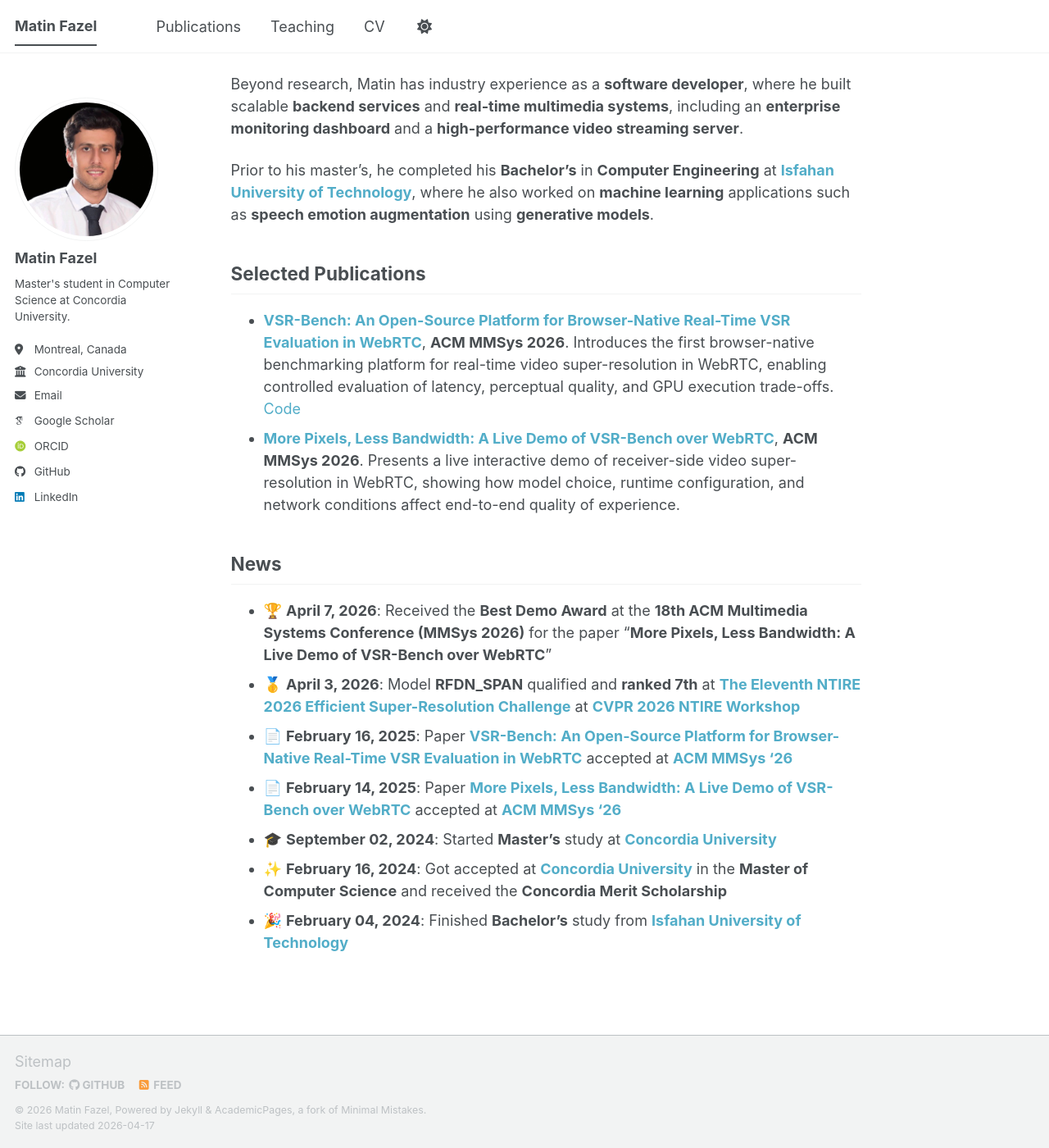
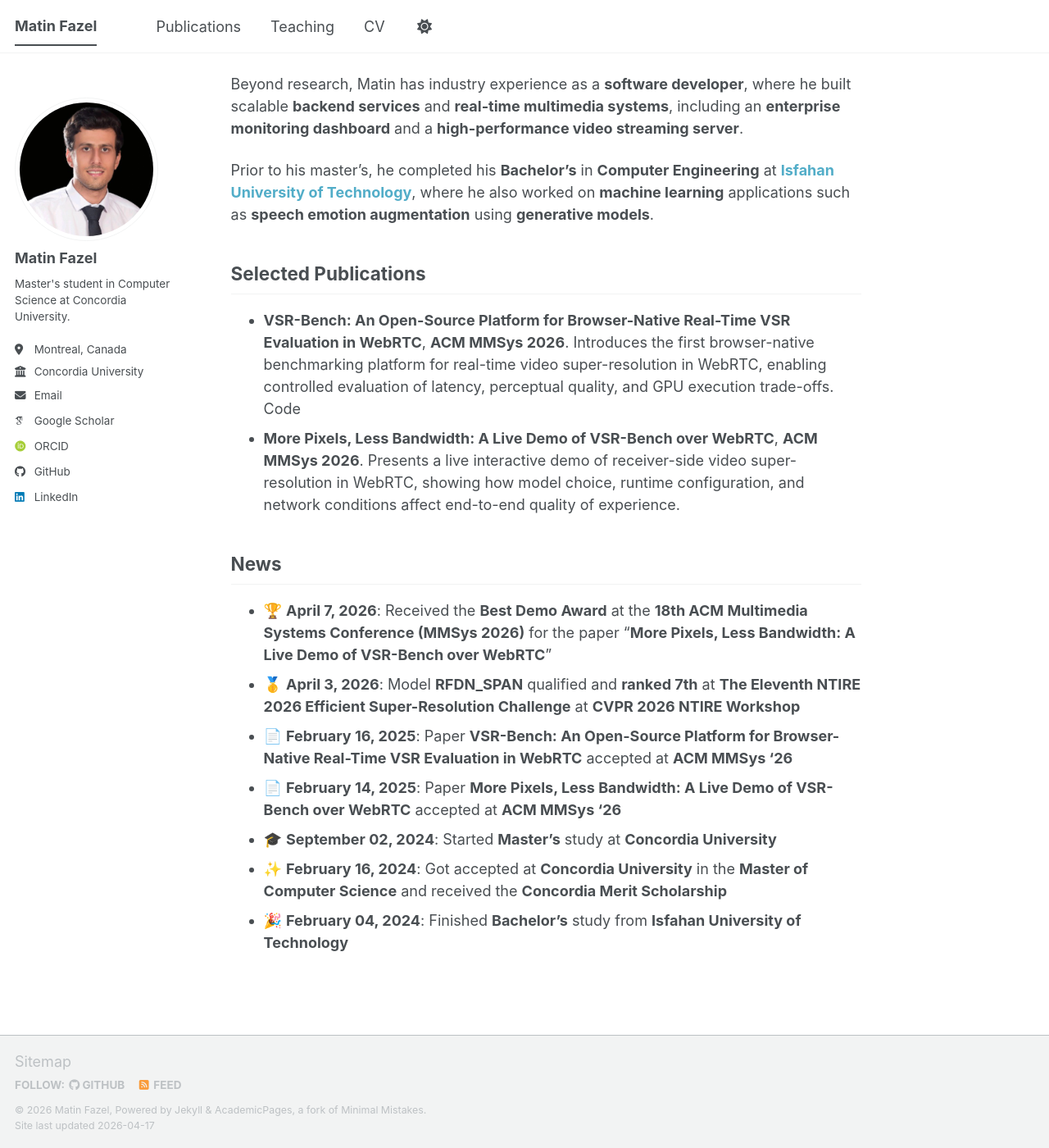
Before and after one commit to matinfazel/matinfazel.github.io, a Jekyll site: the page built from _pages/about.md, in a window 1280 px wide and 1400 px high, scrolled down 529 px. Shown: the whole window at 82% size. Built offline with Jekyll 4.4.1, drawn with Linux system fonts in a browser that asks for light colours; some web fonts are replaced; a script bundle is joined from its source files by our own code; library files that are not in the unit come from our copies.

Commit message:
Publication

```diff
--- a/_includes/head/custom.html
+++ b/_includes/head/custom.html
@@ -20,6 +20,13 @@
   .page__content a:hover {
     text-decoration: none;
   }
+
+  .page__content h2 + ul a,
+  .page__content h2 + ul a:visited,
+  .page__content h2 + ul a:hover,
+  .page__content h2 + ul a:active {
+    color: inherit;
+  }
 </style>
 {% endif %}
 
```
